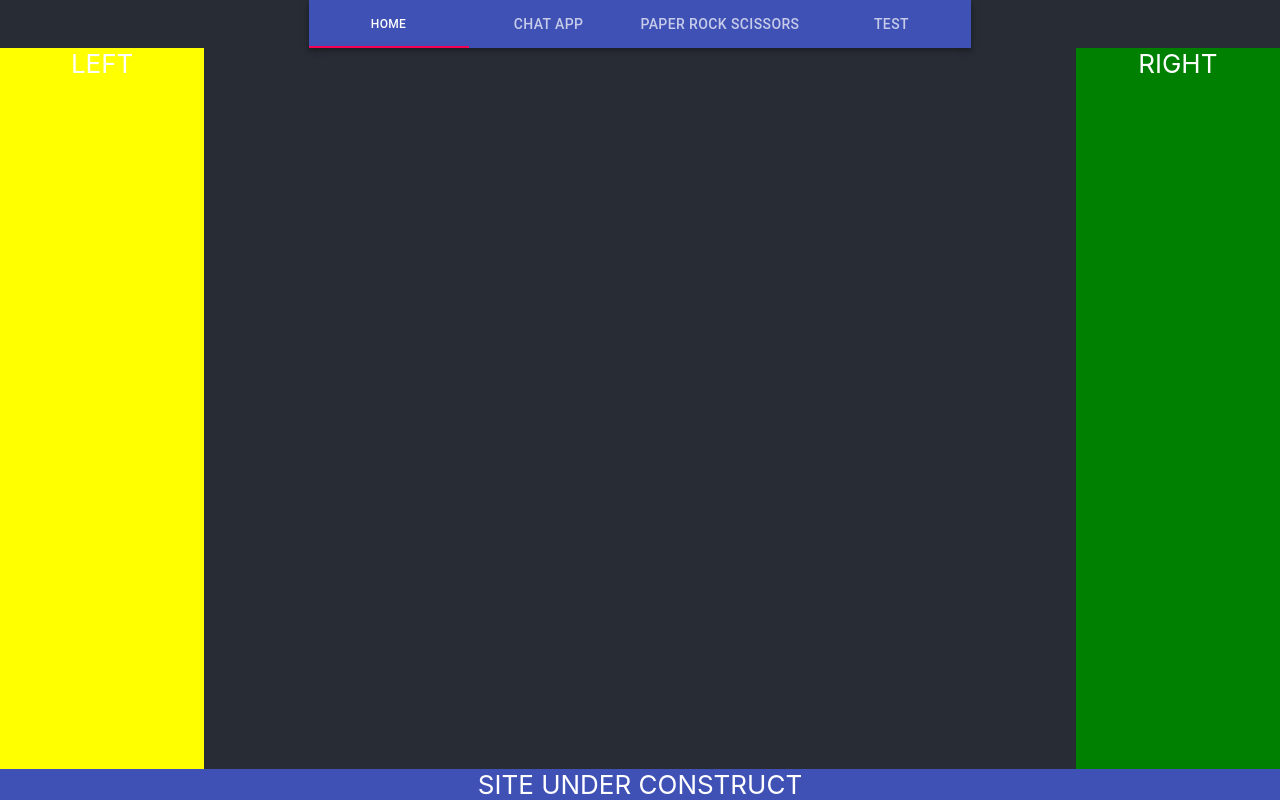
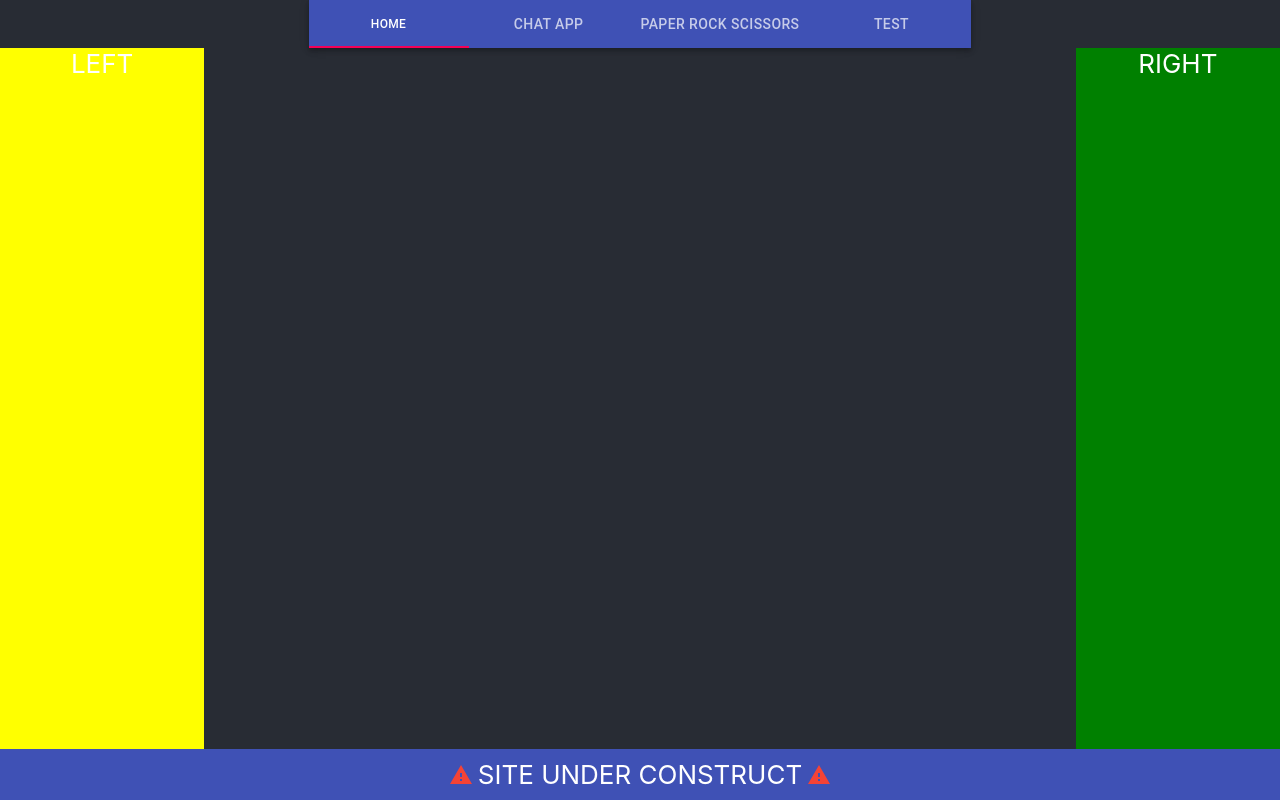
Before and after one commit to TeacHKal/webapp-react-ts, a React (Create React App) app: page / in a window 1280 px wide. Built offline with nearby package versions, Linux system fonts and the light colour scheme; no server answers.

Commit message:
underConstruction div

```diff
--- a/src/screens/appFooter/index.scss
+++ b/src/screens/appFooter/index.scss
@@ -5,8 +5,15 @@
     justify-content: center;
     //width: -webkit-fill-available;
 
-    &_div_underContstruct{
+    .underConstruction_div{
       padding: 10px;
+      display: flex;
+    }
+    .underConstruction_icon{
+      padding: 0 5px;
+      display: flex;
+      align-items: center;
     }
   }
+
 }
--- a/src/screens/appFooter/index.tsx
+++ b/src/screens/appFooter/index.tsx
@@ -1,12 +1,19 @@
 import React from 'react';
 import './index.scss';
+import WarningIcon from '@material-ui/icons/Warning';
 
 export const AppFooter: React.FC = () => {
 
     return(
         <div className={'footer_con'}>
-            <div className={'div_underContstruct'}>
+            <div className={'underConstruction_div'}>
+                <div className={'underConstruction_icon'}>
+                    <WarningIcon color="error" />
+                </div>
                 SITE UNDER CONSTRUCT
+                <div className={'underConstruction_icon'}>
+                    <WarningIcon color="error" />
+                </div>
             </div>
         </div>
     );
```
